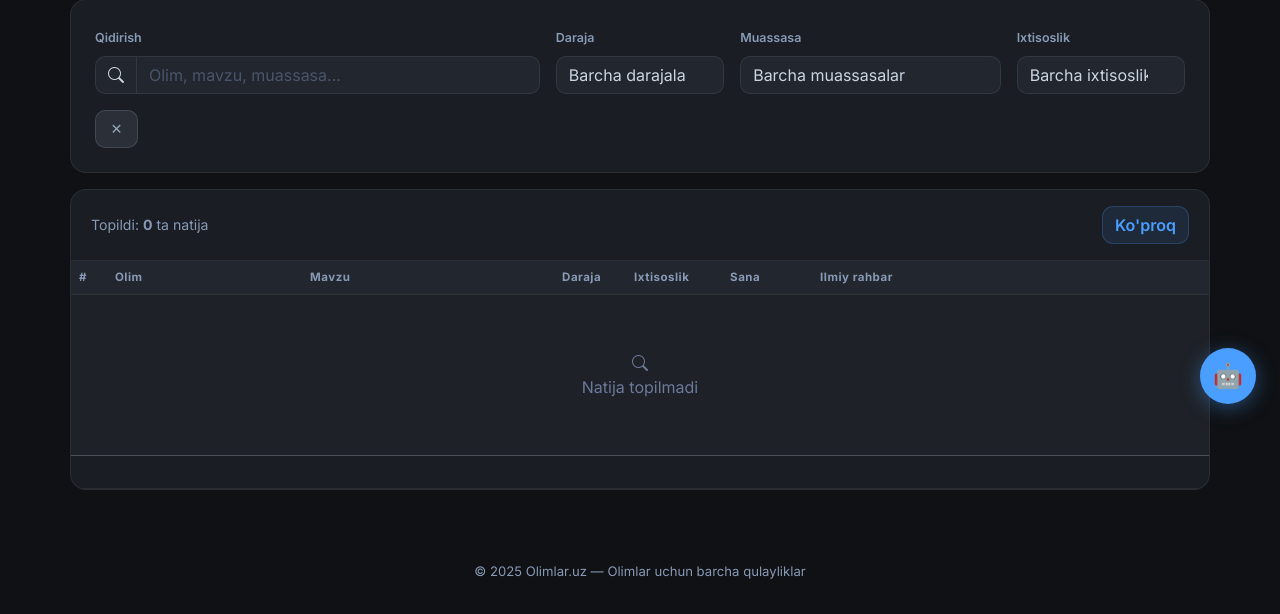
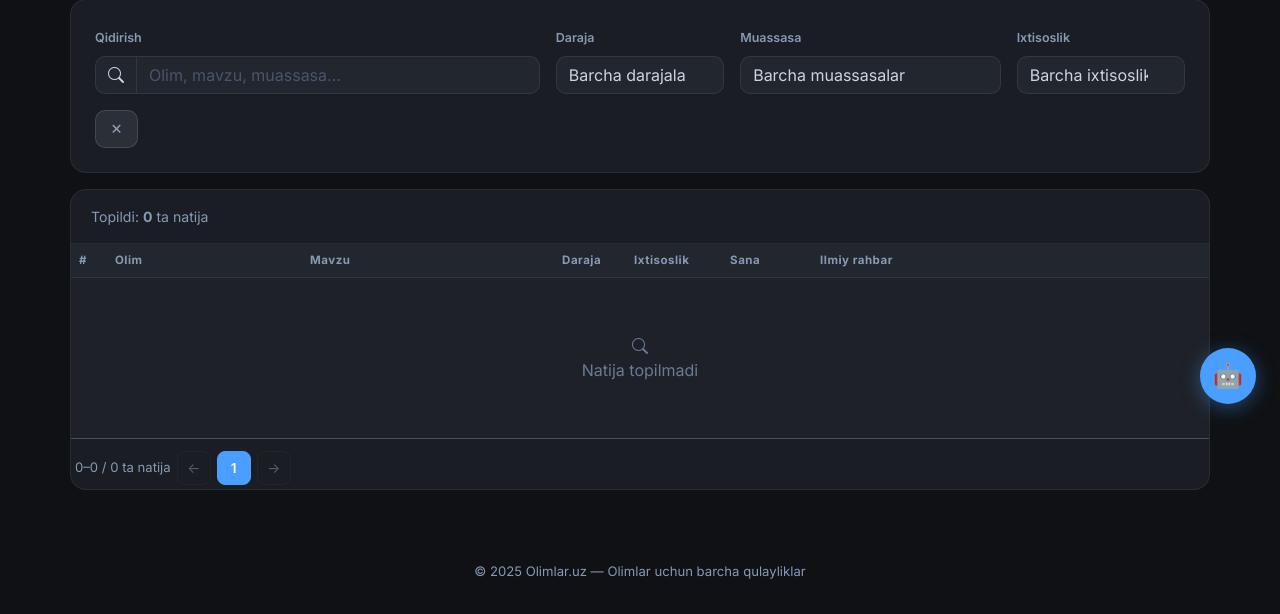
Before and after one commit to botirbekbahodirovich-gif/oak-dissertatsiya, a Flask app: page /dashboard in a window 1280 px wide. Shown: the part 372-986 px from the top of the page. Run offline with Flask 3, Linux system fonts and the light colour scheme; the visitor is signed in with stand-in values (Sample User, id 1); data that the repository does not hold is empty; some libraries are stand-ins or nearby versions.

Commit message:
feat: pagination for dashboard table with 5-page window and filter support

```diff
--- a/templates/dashboard.html
+++ b/templates/dashboard.html
@@ -11,6 +11,12 @@
   .detail-item span { font-size: 0.88rem; }
   .detail-actions { margin-top: .75rem; display: flex; gap: .5rem; flex-wrap: wrap; }
   tr.expanded-row > td { border-bottom: none; }
+  .pagination-bar { display:flex; align-items:center; gap:6px; flex-wrap:wrap; padding:0.75rem 0 0.25rem; }
+  .pg-btn { display:inline-flex; align-items:center; justify-content:center; min-width:34px; height:34px; padding:0 8px; border-radius:8px; border:1px solid rgba(255,255,255,0.1); background:transparent; color:var(--oak-text,#cbd5e1); font-size:0.85rem; cursor:pointer; transition:background .15s,border-color .15s; }
+  .pg-btn:hover:not(:disabled):not(.active) { background:rgba(74,158,255,0.12); border-color:rgba(74,158,255,0.4); }
+  .pg-btn.active { background:#4a9eff; border-color:#4a9eff; color:#fff; font-weight:600; cursor:default; }
+  .pg-btn:disabled { opacity:0.35; cursor:default; }
+  .pg-info { font-size:0.82rem; color:var(--oak-muted,#8892a4); margin-left:4px; }
   @media (max-width: 576px) {
     .page-heading h1 { font-size: 1.05rem; }
     .table-header-bar { flex-direction: column; align-items: flex-start; gap: 0.5rem; }
@@ -67,7 +73,6 @@
   <div class="table-panel">
     <div class="table-header-bar">
       <div class="result-count">Topildi: <strong id="result-count">—</strong> ta natija</div>
-      <div class="d-flex gap-2 flex-wrap"><button id="btn-show-more" class="btn btn-action">Ko'proq</button></div>
     </div>
     <div class="table-scroll">
       <table class="table table-hover align-middle mb-0">
@@ -85,7 +90,7 @@
         </tbody>
       </table>
     </div>
-    <div class="table-header-bar"><div class="result-count" id="pagination-info"></div></div>
+    <div class="pagination-bar" id="pagination-bar"></div>
   </div>
 {% endblock %}
 {% block scripts %}
@@ -98,7 +103,6 @@
   let currentFilters = { search: '', daraja: '', muassasa: '', ixtisoslik: '' };
   const tableBody = document.getElementById('table-body');
   const resultCount = document.getElementById('result-count');
-  const paginationInfo = document.getElementById('pagination-info');
   const sortHeaders = document.querySelectorAll('th[data-sort]');
 
   function escHtml(value) {
@@ -220,9 +224,29 @@
   }
   function renderInfo(page, total) {
     resultCount.textContent = total.toLocaleString('uz');
-    const start = Math.min((page-1)*PER_PAGE + 1, total);
-    const end = Math.min(page*PER_PAGE, total);
-    paginationInfo.textContent = total ? `${start}–${end} / ${total.toLocaleString('uz')} ta` : '';
+  }
+  function renderPagination(page, total) {
+    const bar = document.getElementById('pagination-bar');
+    if (!bar) return;
+    const totalPages = Math.max(1, Math.ceil(total / PER_PAGE));
+    const start = total ? (page - 1) * PER_PAGE + 1 : 0;
+    const end = Math.min(page * PER_PAGE, total);
+    // Compute window of 5 page buttons centred on current page
+    let winStart = Math.max(1, page - 2);
+    let winEnd = Math.min(totalPages, winStart + 4);
+    if (winEnd - winStart < 4) winStart = Math.max(1, winEnd - 4);
+    const btn = (label, pg, disabled, active) =>
+      `<button class="pg-btn${active?' active':''}" data-pg="${pg}" ${disabled?'disabled':''} aria-label="${label}">${label}</button>`;
+    let html = `<span class="pg-info">${start}–${end} / ${total.toLocaleString('uz')} ta natija</span>`;
+    html += btn('←', page - 1, page <= 1, false);
+    if (winStart > 1) { html += btn('1', 1, false, false); if (winStart > 2) html += `<span class="pg-info">…</span>`; }
+    for (let p = winStart; p <= winEnd; p++) html += btn(p, p, false, p === page);
+    if (winEnd < totalPages) { if (winEnd < totalPages - 1) html += `<span class="pg-info">…</span>`; html += btn(totalPages, totalPages, false, false); }
+    html += btn('→', page + 1, page >= totalPages, false);
+    bar.innerHTML = html;
+    bar.querySelectorAll('.pg-btn:not([disabled]):not(.active)').forEach(b =>
+      b.addEventListener('click', () => { currentPage = +b.dataset.pg; updateData(); window.scrollTo({top:0,behavior:'smooth'}); })
+    );
   }
   async function loadFilters() {
     try {
@@ -257,6 +281,7 @@
       if (currentSort.key) currentRecords = sortArray(currentRecords);
       renderRows(currentRecords, (data.page-1)*PER_PAGE);
       renderInfo(data.page, data.total);
+      renderPagination(data.page, data.total);
     } catch (err) {
       tableBody.innerHTML = '<tr><td colspan="7"><div class="empty-state"><i class="bi bi-exclamation-triangle"></i><div>Ma' + "'" + 'lumotlarni yuklashda xatolik yuz berdi</div></div></td></tr>';
     }
@@ -281,11 +306,7 @@
     const params = new URLSearchParams(currentFilters);
     window.location.href = '/export?' + params;
   });
-  document.getElementById('btn-show-more')?.addEventListener('click', function() {
-    currentPage += 1;
-    updateData();
-  });
-  sortHeaders.forEach(header => header.addEventListener('click', function() {
+sortHeaders.forEach(header => header.addEventListener('click', function() {
     const key = this.dataset.sort;
     if (currentSort.key === key) currentSort.dir = currentSort.dir === 'asc' ? 'desc' : 'asc';
     else { currentSort.key = key; currentSort.dir = 'asc'; }
```
